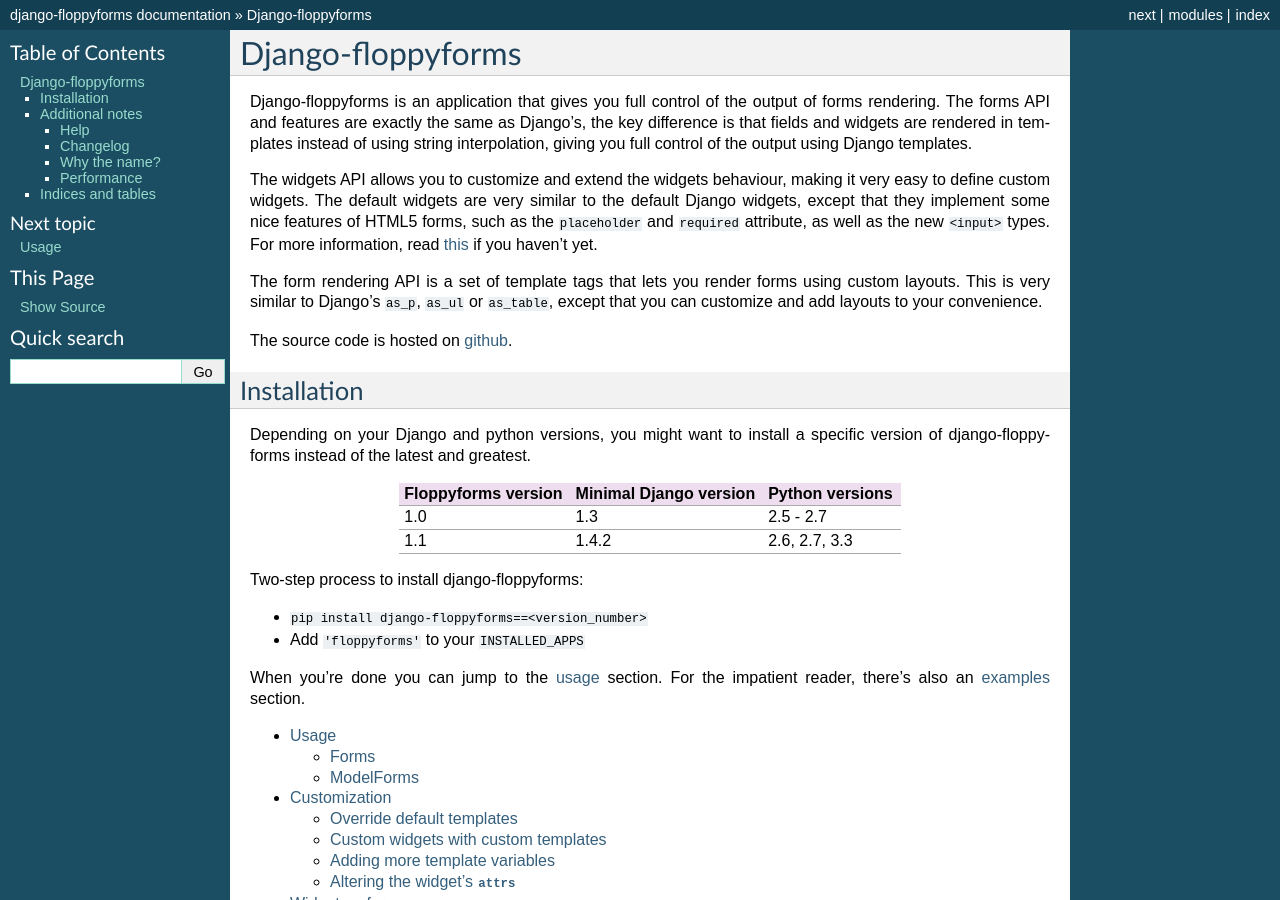
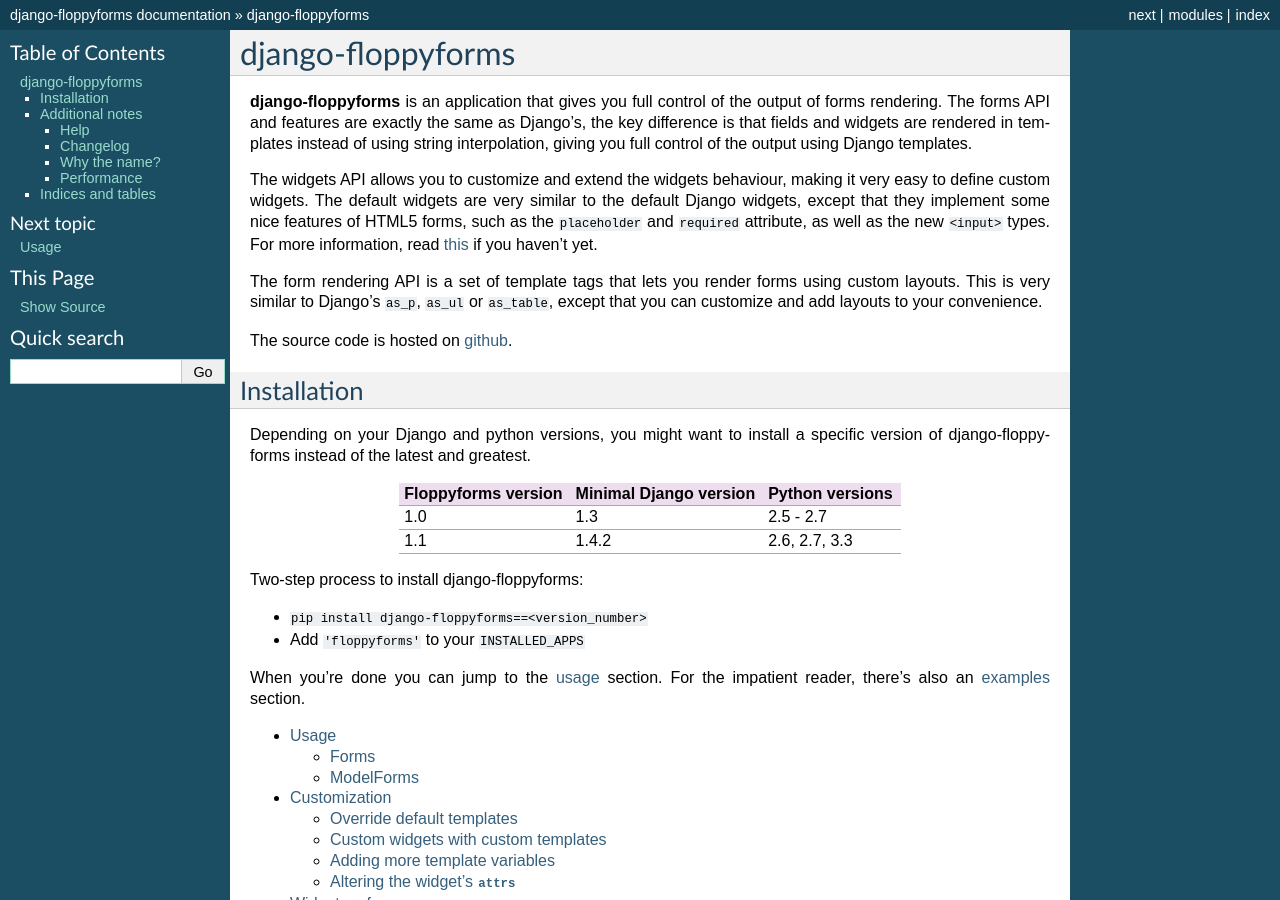
Before and after one commit to jazzband/django-floppyforms, a Sphinx documentation site: the page built from docs/index.rst, in a window 1280 px wide and 900 px high. Built offline with Sphinx 7.4.7, drawn with Linux system fonts in a browser that asks for light colours; pages that are not in the unit, such as notebooks, are missing from menus; the version number could not be read and is left out; some of the changed text lies outside the part shown.

Commit message:
Django-floppyforms -> django-floppyforms.

```diff
--- a/README.rst
+++ b/README.rst
@@ -1,4 +1,4 @@
-Django-floppyforms
+django-floppyforms
 ==================
 
 .. image:: https://api.travis-ci.org/gregmuellegger/django-floppyforms.png
--- a/benchmark.py
+++ b/benchmark.py
@@ -36,7 +36,7 @@
 
 if __name__ == '__main__':
     print "Plain Django:", time(django)
-    print "Django-floppyforms:", time(flop)
+    print "django-floppyforms:", time(flop)
 
 INSTALLED_APPS = (
     'floppyforms'
--- a/docs/differences.rst
+++ b/docs/differences.rst
@@ -122,7 +122,7 @@
 
 __ https://docs.djangoproject.com/en/dev/ref/templates/api/#invalid-template-variables
 
-Django-floppyforms assumes in its predefined form layouts that
+django-floppyforms assumes in its predefined form layouts that
 all filters are applied. You can work around this by making your
 ``TEMPLATE_STRING_IF_INVALID`` evaluate to ``False`` but still keep its
 string representation. Here is an example how you could achieve this in your
--- a/docs/geodjango.rst
+++ b/docs/geodjango.rst
@@ -3,7 +3,7 @@
 
 .. image:: images/geomcollection.png
 
-Django-floppyforms provides fields and rich widgets for easy manipulation of
+django-floppyforms provides fields and rich widgets for easy manipulation of
 GEOS geometry fields. All geometry types are supported thanks to OpenLayers
 and a custom WKT parser/serializer implementing some Django-specific tweaks.
 
@@ -39,7 +39,7 @@
 Widget types
 ------------
 
-Django-floppyforms provides **base widgets** and **geometry-specific
+django-floppyforms provides **base widgets** and **geometry-specific
 widgets**:
 
 * **base widgets** are in charge of rendering a map from a specific map
--- a/docs/index.rst
+++ b/docs/index.rst
@@ -1,7 +1,7 @@
-Django-floppyforms
+django-floppyforms
 ==================
 
-Django-floppyforms is an application that gives you full control of the
+**django-floppyforms** is an application that gives you full control of the
 output of forms rendering. The forms API and features are exactly the same
 as Django's, the key difference is that fields and widgets are rendered in
 templates instead of using string interpolation, giving you full control of
@@ -178,7 +178,7 @@
         return t.timeit(number=1000)
 
     print "Plain django:", time(django)
-    print "Django-floppyforms:", time(flop)
+    print "django-floppyforms:", time(flop)
 
 The result varies if you're doing template caching or not. To put it simply,
 here is the average time for a single iteration on a MacBookPro @ 2.53GHz.
@@ -187,7 +187,7 @@
 Method             Time without template caching Time with template caching
 ================== ============================= ===========================
 Plain Django       1.63973999023 msec            1.6320669651 msec
-Django-floppyforms 9.05481505394 msec            3.0161819458 msec
+django-floppyforms 9.05481505394 msec            3.0161819458 msec
 ================== ============================= ===========================
 
 Even with template caching, the rendering time is doubled. However the impact
```
